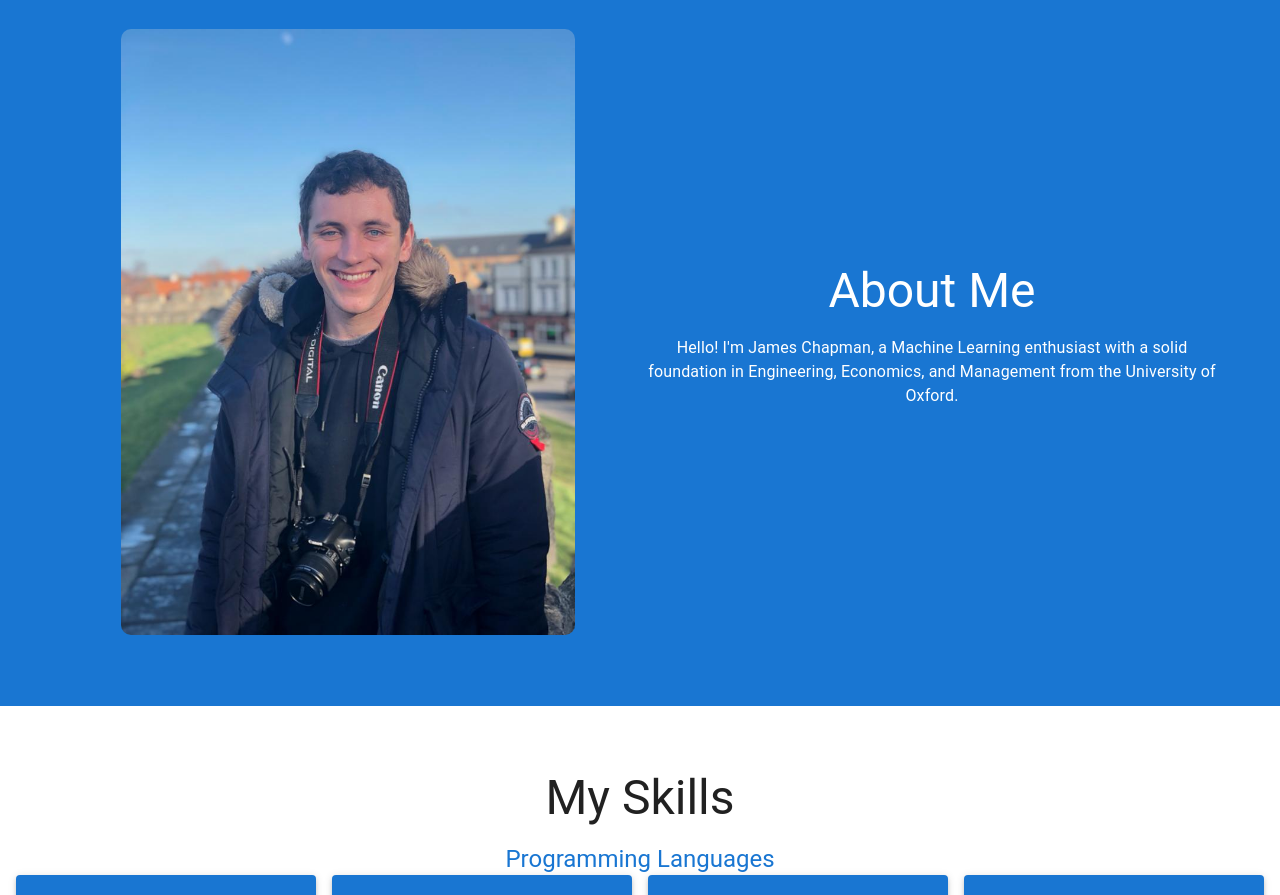
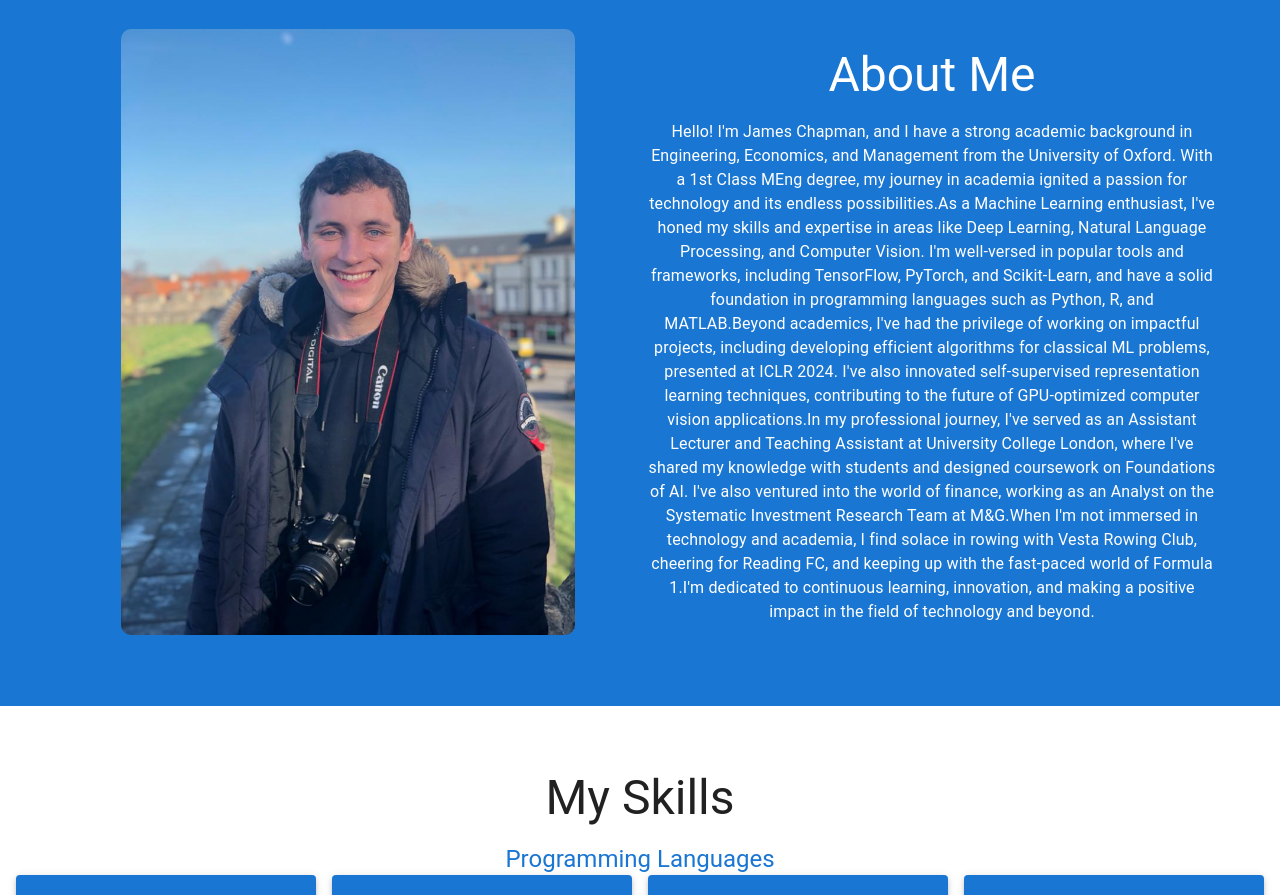
Before and after one commit to jameschapman19/personal, a Next.js app: page / in a window 1280 px wide. Shown: the part 840-1735 px from the top of the page. Built offline with nearby package versions, Linux system fonts and the light colour scheme.

Commit message:
First Commit

```diff
--- a/src/components/AboutMe.tsx
+++ b/src/components/AboutMe.tsx
@@ -49,7 +49,17 @@ const AboutMeSection = () => {
                             </Typography>
                             <Typography variant="body1" color={theme.palette.getContrastText(theme.palette.primary.main)}>
                                 {/* eslint-disable-next-line react/no-unescaped-entities */}
-                                Hello! I'm James Chapman, a Machine Learning enthusiast with a solid foundation in Engineering, Economics, and Management from the University of Oxford.
+                                Hello! I'm James Chapman, and I have a strong academic background in Engineering, Economics, and Management from the University of Oxford. With a 1st Class MEng degree, my journey in academia ignited a passion for technology and its endless possibilities.
+                                {/* eslint-disable-next-line react/no-unescaped-entities */}
+                                As a Machine Learning enthusiast, I've honed my skills and expertise in areas like Deep Learning, Natural Language Processing, and Computer Vision. I'm well-versed in popular tools and frameworks, including TensorFlow, PyTorch, and Scikit-Learn, and have a solid foundation in programming languages such as Python, R, and MATLAB.
+                                {/* eslint-disable-next-line react/no-unescaped-entities */}
+                                Beyond academics, I've had the privilege of working on impactful projects, including developing efficient algorithms for classical ML problems, presented at ICLR 2024. I've also innovated self-supervised representation learning techniques, contributing to the future of GPU-optimized computer vision applications.
+                                {/* eslint-disable-next-line react/no-unescaped-entities */}
+                                In my professional journey, I've served as an Assistant Lecturer and Teaching Assistant at University College London, where I've shared my knowledge with students and designed coursework on Foundations of AI. I've also ventured into the world of finance, working as an Analyst on the Systematic Investment Research Team at M&G.
+                                {/* eslint-disable-next-line react/no-unescaped-entities */}
+                                When I'm not immersed in technology and academia, I find solace in rowing with Vesta Rowing Club, cheering for Reading FC, and keeping up with the fast-paced world of Formula 1.
+                                {/* eslint-disable-next-line react/no-unescaped-entities */}
+                                I'm dedicated to continuous learning, innovation, and making a positive impact in the field of technology and beyond.
                                 {/* Continue adding your story here */}
                             </Typography>
                             {/* Add more content about hobbies or fun facts */}
```
